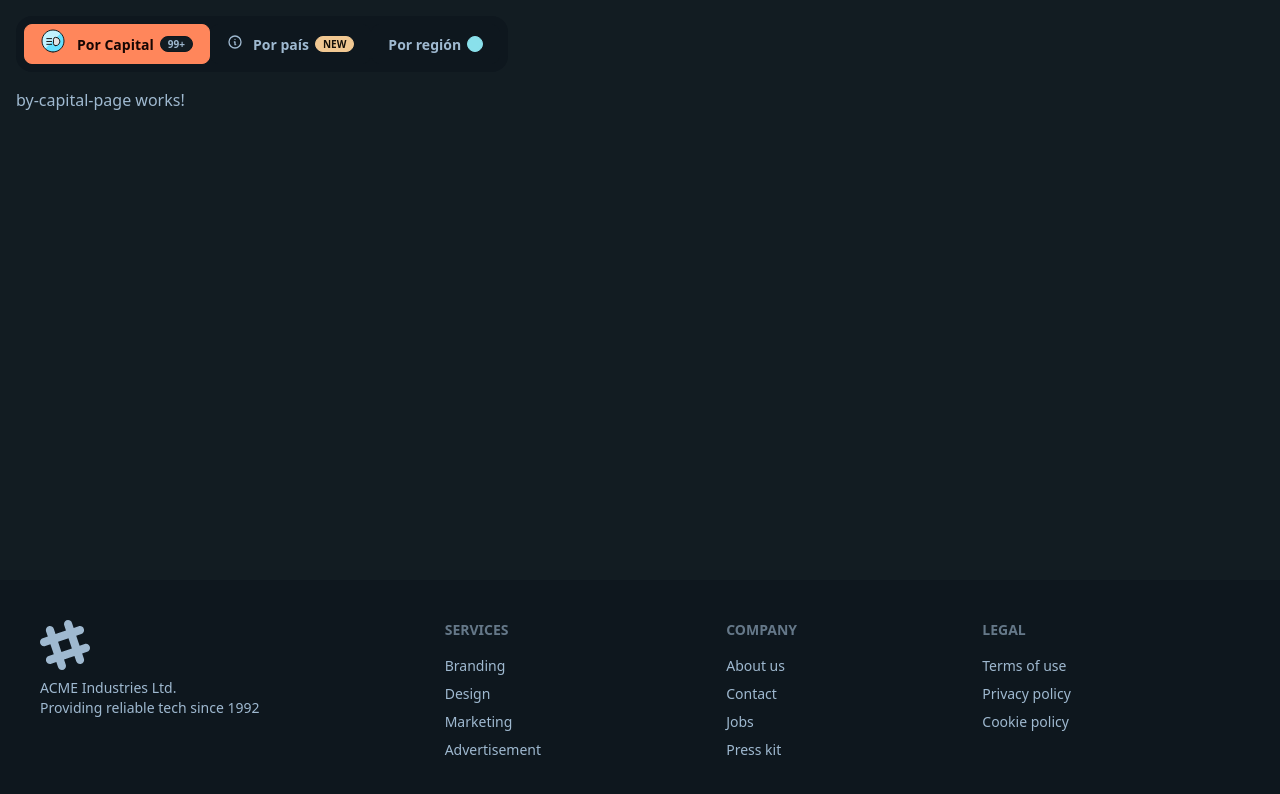
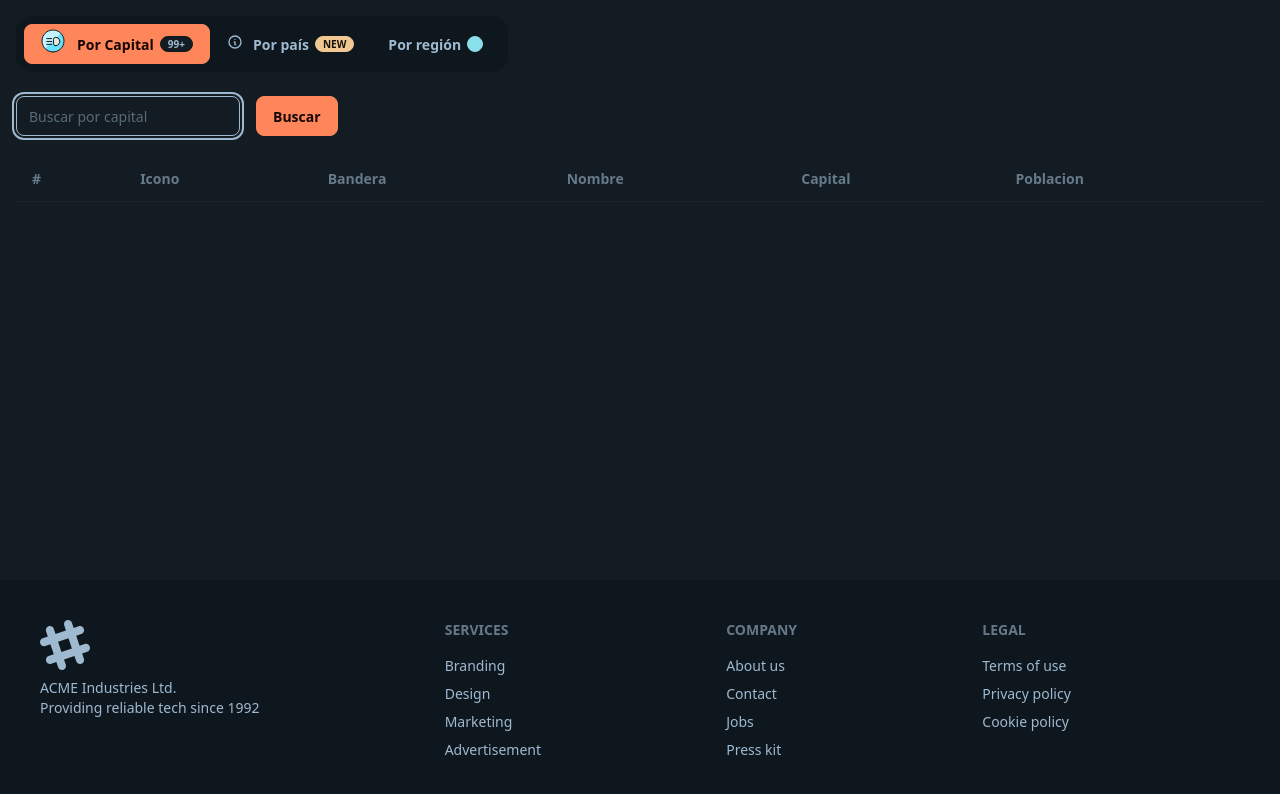
Before and after one commit to VictorCarmonaMoraza/countryApp2025, an Angular app: page /country/by-capital in a window 1280 px wide. Shown: the top 794 px of the page. Built offline with nearby package versions, Linux system fonts and the light colour scheme.

Commit message:
Inputs y Tablas

```diff
--- a/src/app/country/pages/by-capital-page/by-capital-page.html
+++ b/src/app/country/pages/by-capital-page/by-capital-page.html
@@ -1 +1,40 @@
-<p>by-capital-page works!</p>
+
+<section class="flex flex-row gap-2 mt-2">
+
+  <input type="text"
+   class="input input-bordered mr-2 w-56"
+   placeholder="Buscar por capital"
+   autofocus
+   #txtSearch
+   (keyup.enter)="onSearch(txtSearch.value)"
+   />
+
+   <button class="btn btn-primary" (click)="onSearch(txtSearch.value)">Buscar</button>
+
+</section>
+
+   <section class="mt-5">
+
+    <table class="table table-md mt-2 w-full">
+      <thead>
+        <tr>
+          <th>#</th>
+          <th>Icono</th>
+          <th>Bandera</th>
+          <th>Nombre</th>
+          <th>Capital</th>
+          <th>Poblacion</th>
+        </tr>
+      </thead>
+      <tbody>
+        <tr></tr>
+        <tr></tr>
+        <tr></tr>
+        <tr></tr>
+        <tr></tr>
+        <tr></tr>
+      </tbody>
+
+    </table>
+
+   </section>
--- a/src/app/country/pages/by-capital-page/by-capital-page.ts
+++ b/src/app/country/pages/by-capital-page/by-capital-page.ts
@@ -8,4 +8,7 @@
 })
 export class ByCapitalPage {
 
+  onSearch(value:string){
+    console.log(value);
+  }
 }
```
